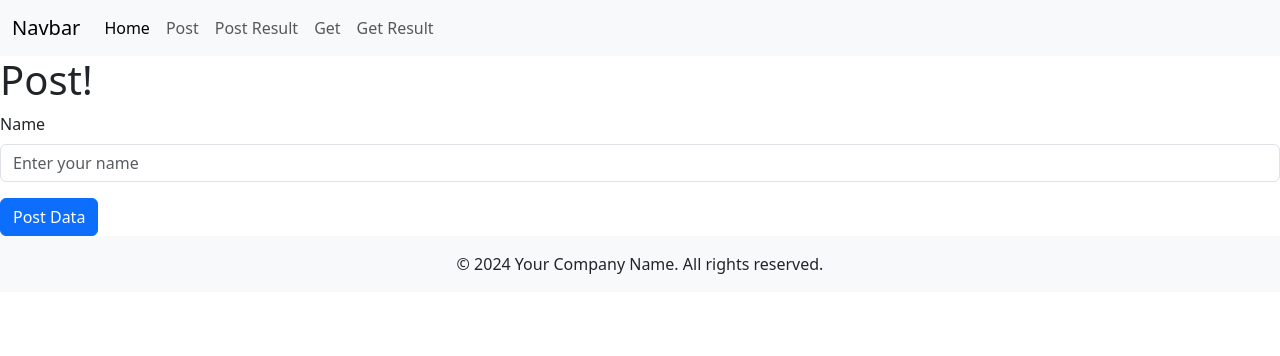
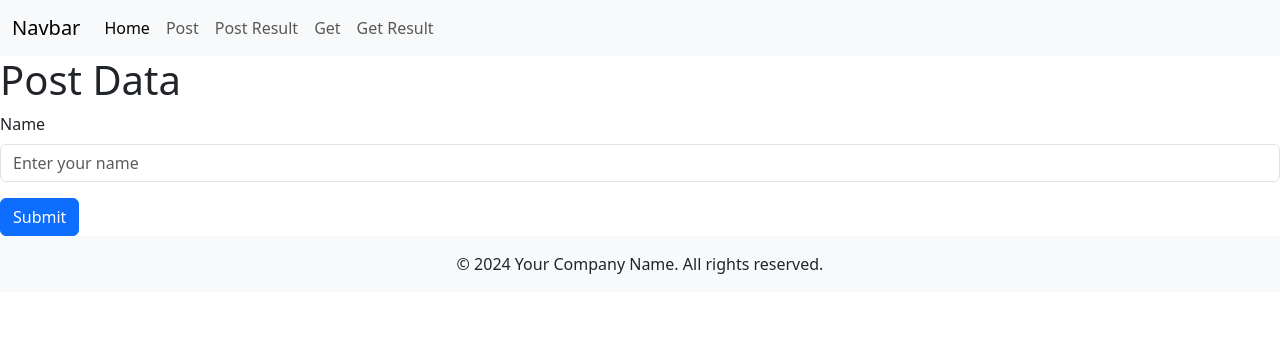
Before and after one commit to tsewang-ghale/hw2, a PHP site: page /post.php in a window 1280 px wide. Shown: the top 356 px of the page. Run offline with PHP 8.4, Linux system fonts and the light colour scheme.

Commit message:
Update post.php

```diff
--- a/post.php
+++ b/post.php
@@ -2,14 +2,13 @@
 $pageTitle = "Post";
 include "view_header.php";
 ?>
-    <h1>Post!</h1>
+    <h1>Post Data</h1>
     <form method="post" action="post-result.php">
-        <!-- The input fields should be inside the form tags -->
         <div class="mb-3">
             <label for="name" class="form-label">Name</label>
             <input type="text" id="name" name="my_name" class="form-control" placeholder="Enter your name">
         </div>
-        <button type="submit" class="btn btn-primary">Post Data</button>
+        <button type="submit" class="btn btn-primary">Submit</button>
     </form>
 <?php
 include "view_footer.php";
```
